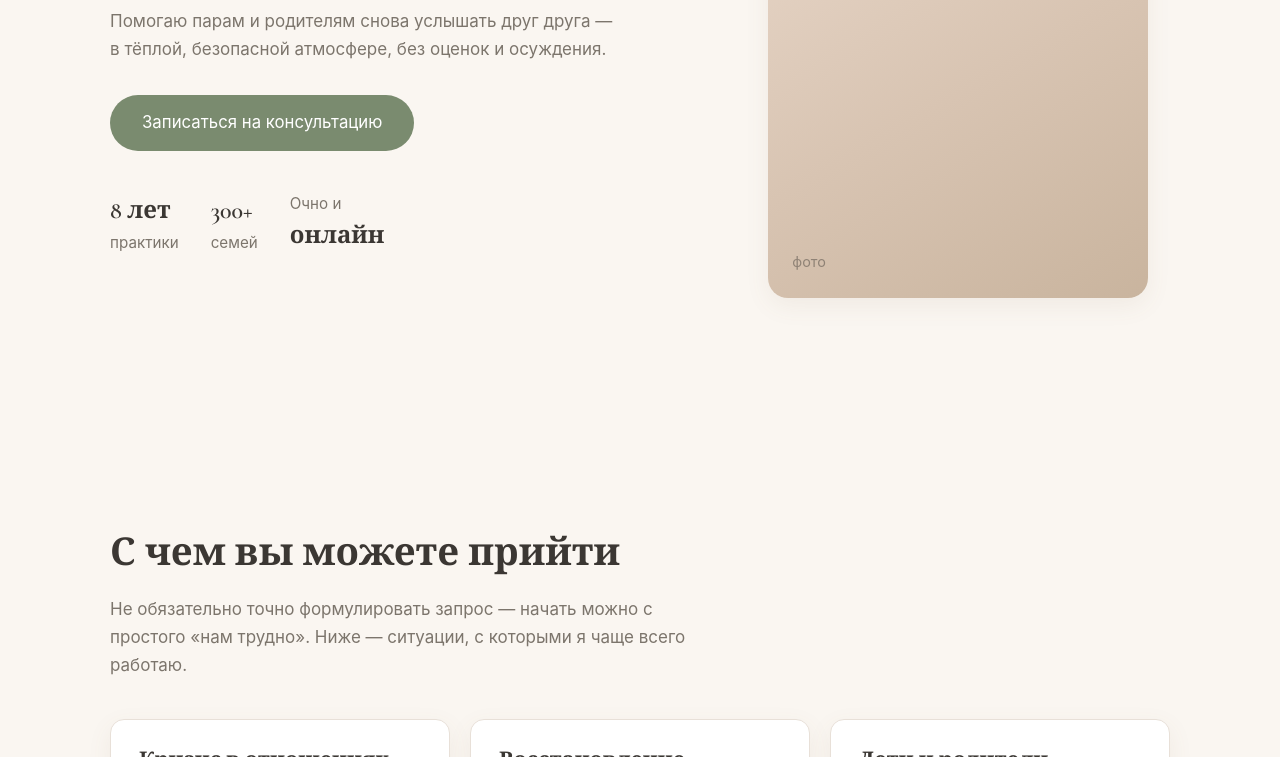
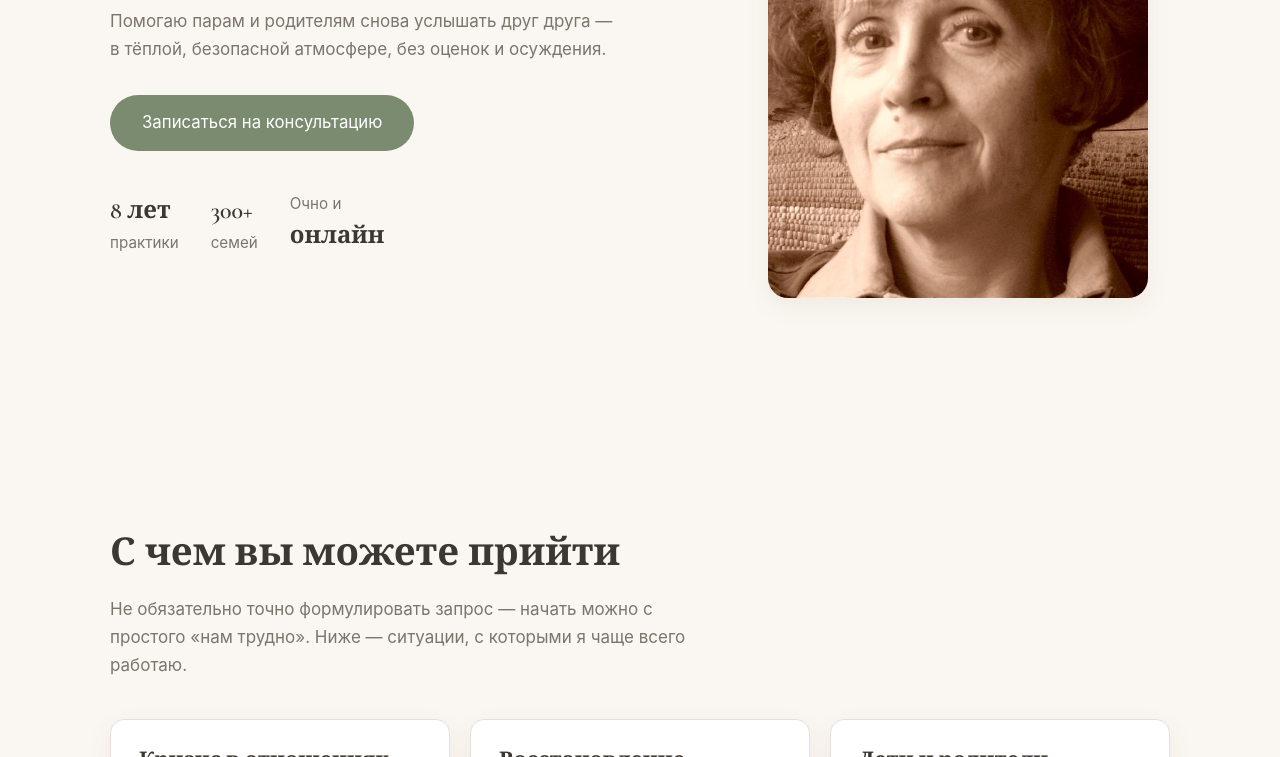
Before and after one commit to galikura/family-therapy-site, a plain HTML site: page index.html in a window 1280 px wide. Shown: the part 343-1100 px from the top of the page. Drawn offline with nearby package versions, Linux system fonts and the light colour scheme.

Commit message:
Добавлено реальное фото специалиста вместо плейсхолдера
- img/photo.jpg: сжато 729 КБ → 113 КБ (900px, JPEG q82)
- index.html, about.html: <img> вместо photo-placeholder
- css: стили для .hero-photo img (object-fit: cover, скругления, тень)
- оригинал фото сохранён в backups/

Co-Authored-By: Claude Code <noreply@anthropic.com>

```diff
--- a/css/style.css
+++ b/css/style.css
@@ -216,6 +216,17 @@ img { max-width: 100%; height: auto; display: block; }
 }
 
 .hero-photo { display: flex; justify-content: center; }
+
+.hero-photo img {
+  width: 100%;
+  max-width: 380px;
+  height: auto;
+  aspect-ratio: 4 / 5;
+  object-fit: cover;
+  object-position: 50% 25%;
+  border-radius: 20px;
+  box-shadow: var(--shadow);
+}
 
 .photo-placeholder {
   width: 100%;
--- a/index.html
+++ b/index.html
@@ -53,8 +53,7 @@
           </ul>
         </div>
         <div class="hero-photo">
-          <!-- ЗАМЕНИТЬ: фото специалиста — подставьте <img src="img/photo.webp" alt="Анна Соколова, семейный психолог"> -->
-          <div class="photo-placeholder" role="img" aria-label="Фото специалиста (заменить)">фото</div>
+          <img src="img/photo.jpg" width="900" height="817" alt="Галина Куранова, семейный психолог и психотерапевт">
         </div>
       </div>
     </section>
```
Also changed, not shown: about.html (+1 -2 lines), img/photo.jpg (added).
